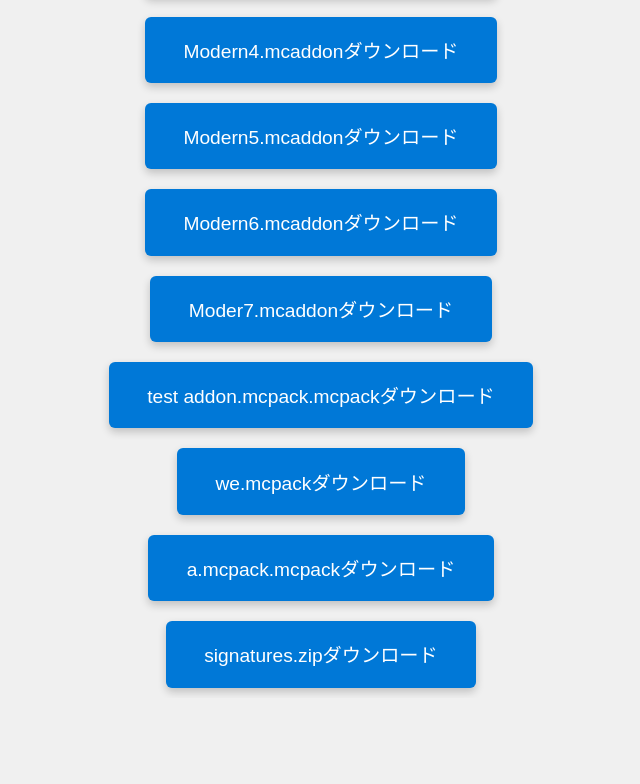
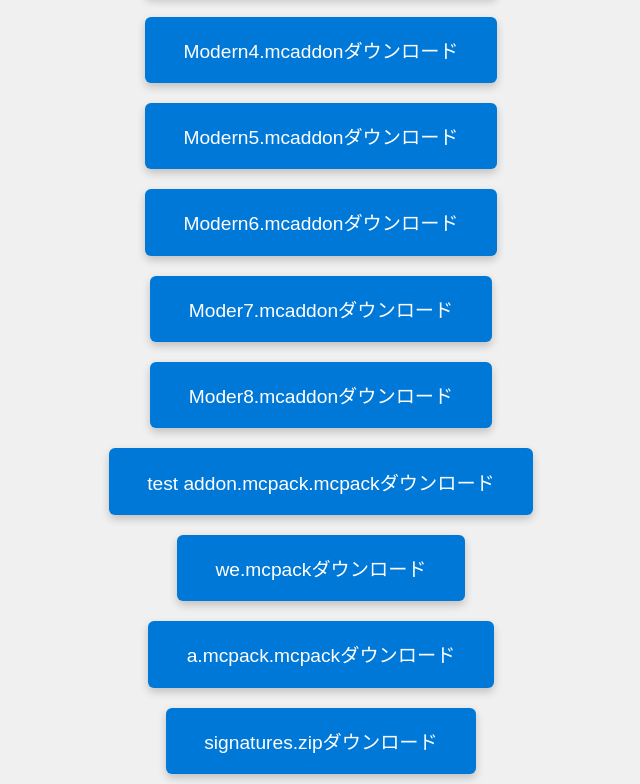
Before and after one commit to akaina0112/kozinn, a plain HTML site: page DL.html in a window 1280 px wide. Shown: the part 7597-8381 px from the top of the page, without its empty margins (319-959 px from the left). Before the commit the page ends 8295 px from the top, so only its background shows below. Drawn offline with Linux system fonts and the light colour scheme.

Commit message:
Update DL.html

```diff
--- a/DL.html
+++ b/DL.html
@@ -322,6 +322,9 @@
   <a href="./fill/Moder7.mcaddon" download class="download-button">
       Moder7.mcaddonダウンロード
   </a>
+  <a href="./fill/Moder8.mcaddon" download class="download-button">
+      Moder8.mcaddonダウンロード
+  </a>
   <a href="./fill/test addon.mcpack" download class="download-button">
      test addon.mcpack.mcpackダウンロード
   </a>
```
